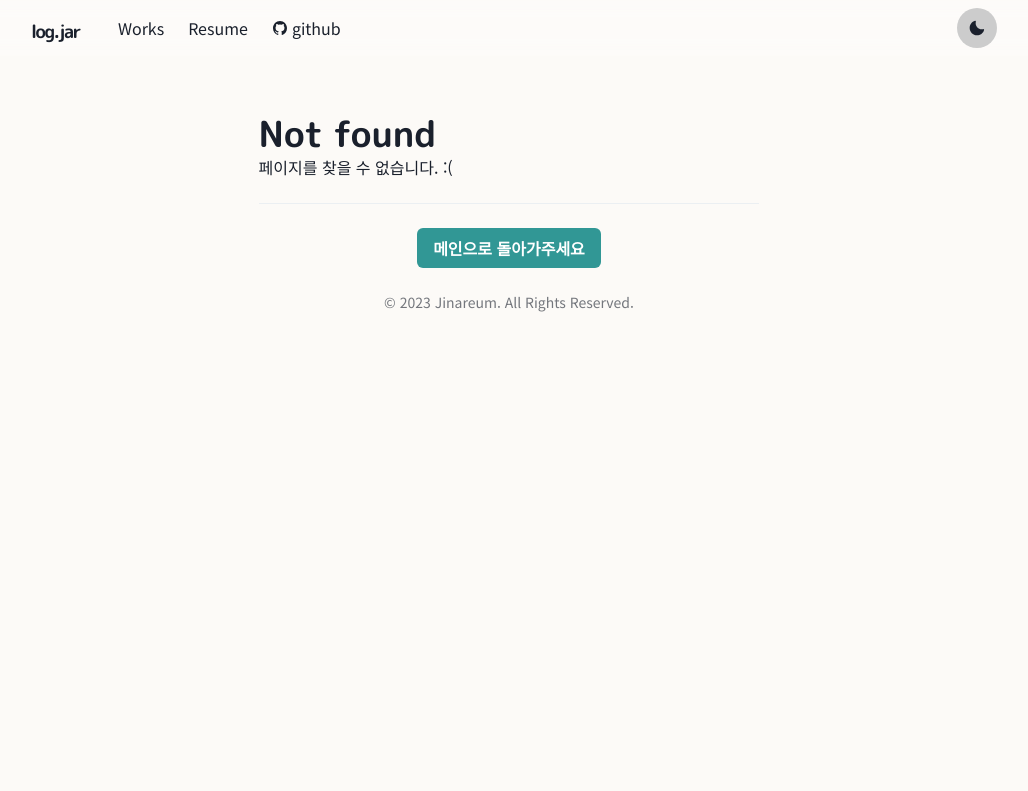
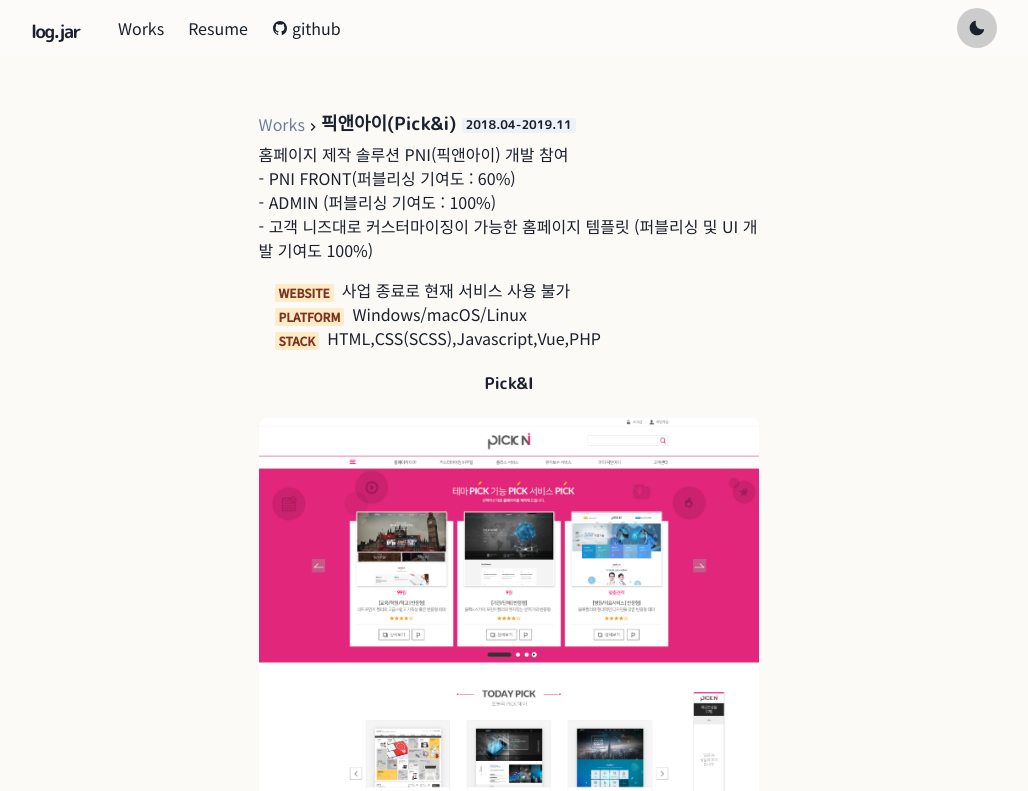
Before and after one commit to logdotjar/new-portfolio, a Next.js app: page /works/pickni in a window 1280 px wide. Before the commit this address had no page. Shown: the top 791 px of the page, without its empty margins (131-1159 px from the left). Built offline with nearby package versions, Linux system fonts and the light colour scheme.

Commit message:
chore : 프로젝트 pickni 추가

```diff
--- /dev/null
+++ b/pages/works/pickni.js
@@ -0,0 +1,62 @@
+import {
+    Container,
+    Badge,
+    Link,
+    List,
+    ListItem, Heading, Center
+} from '@chakra-ui/react'
+import Layout from '../../components/layouts/article'
+import { ExternalLinkIcon } from '@chakra-ui/icons'
+import { Title, WorkImage, Meta } from '../../components/work'
+import P from '../../components/paragraph'
+
+
+const Pickni = () => (
+    <Layout title="Pick&I">
+        <Container>
+            <Title>
+                픽앤아이(Pick&i) <Badge>2018.04-2019.11</Badge>
+            </Title>
+            <P>
+                홈페이지 제작 솔루션 PNI(픽앤아이) 개발 참여<br/>
+                - PNI FRONT(퍼블리싱 기여도 : 60%)<br/>
+                - ADMIN (퍼블리싱 기여도 : 100%)<br/>
+                - 고객 니즈대로 커스터마이징이 가능한 홈페이지 템플릿 (퍼블리싱 및 UI 개발 기여도 100%)
+            </P>
+            <List ml={4} my={4}>
+                <ListItem>
+                    <Meta>Website</Meta>
+                    <span>
+                        사업 종료로 현재 서비스 사용 불가
+                    </span>
+                </ListItem>
+                <ListItem>
+                    <Meta>Platform</Meta>
+                    <span>Windows/macOS/Linux</span>
+                </ListItem>
+                <ListItem>
+                    <Meta>Stack</Meta>
+                    <span>HTML,CSS(SCSS),Javascript,Vue,PHP</span>
+                </ListItem>
+            </List>
+            <Heading as="h4" fontSize={16} my={6}>
+                <Center>Pick&I</Center>
+            </Heading>
+            <WorkImage src="/images/works/pickni/pickni_main.png" alt="pickni PC" />
+            <WorkImage src="/images/works/pickni/pickni_preview.jpg" alt="pickni PC" />
+            <Heading as="h4" fontSize={16} my={6}>
+                <Center>Pick&I 상품 템플릿 </Center>
+            </Heading>
+            <WorkImage src="/images/works/pickni/themes.png" alt="pickni theme" />
+            <WorkImage src="/images/works/pickni/themes02.png" alt="pickni theme" />
+            <Heading as="h5" fontSize={14} my={6}>
+                <Center>Pick&I 상품 템플릿 SASS 구조</Center>
+            </Heading>
+            <WorkImage src="/images/works/pickni/sass_layout.png" alt="pickni theme" />
+
+        </Container>
+    </Layout>
+
+)
+export default Pickni;
+export { getServerSideProps } from '../../components/chakra'
```
